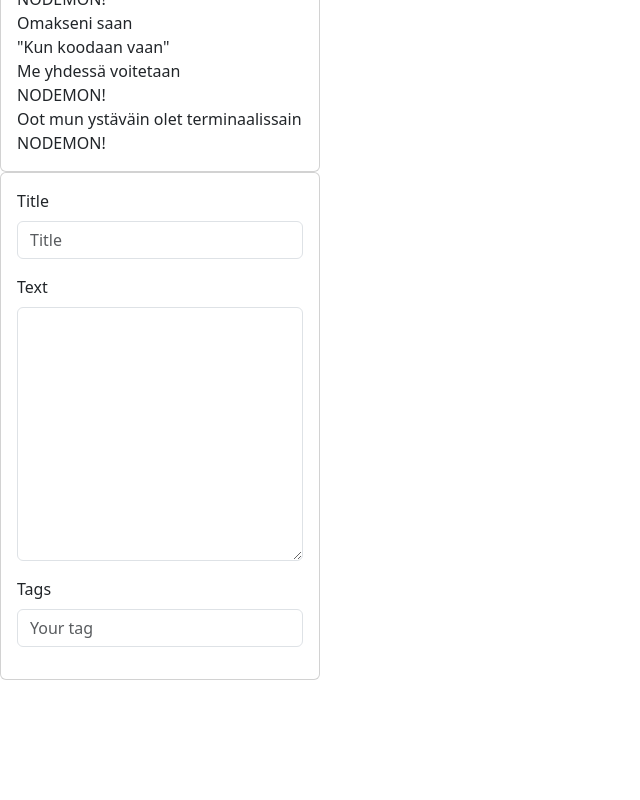
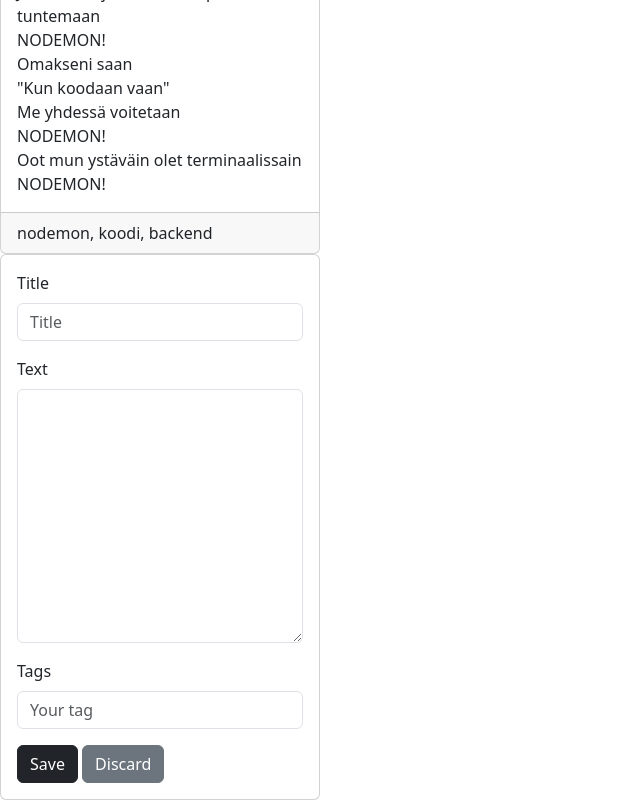
Before and after one commit to discomeles/neoxart-app, a React (Vite) app: page / in a window 1280 px wide. Shown: the part 296-1096 px from the top of the page, without its empty margins (0-640 px from the left). Before the commit the page ends 976 px from the top, so only its background shows below. Built offline with nearby package versions, Linux system fonts and the light colour scheme.

Commit message:
header and footer added to notecard, editor controlled

```diff
--- a/src/App.jsx
+++ b/src/App.jsx
@@ -7,38 +7,24 @@
 import HomePage from './pages/HomePage'
 import LoginPage from './pages/LoginPage'
 
-const info1 = `Mä tunnen sen jo kasvavan
-koodin editorissain
-Uuden backendin toteutan
-ja teen sen pystypäin
-Takaa dokumentaation etsin aina vaan
-Ja metodin jokaisen mä opin tuntemaan
-NODEMON!
-Omakseni saan
-"Kun koodaan vaan"
-Me yhdessä voitetaan
-NODEMON!
-Oot mun ystäväin olet terminaalissain
-NODEMON!`
-
-// const info = {
-//   "user":"kissa",
-//   "title":"otsikko",
-//   "text": `Mä tunnen sen jo kasvavan
-//   koodin editorissain
-//   Uuden backendin toteutan
-//   ja teen sen pystypäin
-//   Takaa dokumentaation etsin aina vaan
-//   Ja metodin jokaisen mä opin tuntemaan
-//   NODEMON!
-//   Omakseni saan
-//   "Kun koodaan vaan"
-//   Me yhdessä voitetaan
-//   NODEMON!
-//   Oot mun ystäväin olet terminaalissain
-//   NODEMON!`,
-//   "tags":["nodemon","koodi","backend"]
-//   }
+const info = {
+  user:'kissa',
+  title:'Oodi Nodemonille',
+  text: 'Mä tunnen sen jo kasvavan\n'+
+  'koodin editorissain\n'+
+  'Uuden backendin toteutan\n'+
+  'ja teen sen pystypäin\n'+
+  'Takaa dokumentaation etsin aina vaan\n'+
+  'Ja metodin jokaisen mä opin tuntemaan\n'+
+  'NODEMON!\n'+
+  'Omakseni saan\n'+
+  '"Kun koodaan vaan"\n'+
+  'Me yhdessä voitetaan\n'+
+  'NODEMON!\n'+
+  'Oot mun ystäväin olet terminaalissain\n'+
+  'NODEMON!',
+  tags:'nodemon, koodi, backend'
+  }
 
 function App() {
   const [state, setState] = useState({
@@ -49,6 +35,11 @@
     user:""
   })
 
+// function to handle adding note data
+const addEntry = (dataObject) => {
+  console.log(dataObject)
+}
+
 // --- Rendering ---
 
   if(state.isLogged) {
@@ -56,8 +47,8 @@
     <div className='App'>
       <AppNavbar />
         <Routes>
-          <Route path="/" element={<HomePage info={info1} />} />
-          <Route path="/login" element={<LoginPage />} />
+          <Route path="/" element={<HomePage info={info} addEntry={addEntry}/>} />
+          <Route path="/login" element={<LoginPage />}/>
       </Routes>
     </div>
     )
--- a/src/components/NoteCard.jsx
+++ b/src/components/NoteCard.jsx
@@ -4,11 +4,13 @@
   return (
   <div style={{ whiteSpace: "pre-wrap"}}>
     <Card style={{ width: '20rem'}}>
+      <Card.Header as="h5">{info.title}</Card.Header>
       <Card.Body>
         <Card.Text>
-        {info}
+        {info.text}
         </Card.Text>
       </Card.Body>
+      <Card.Footer>{info.tags}</Card.Footer>
     </Card>
   </div>
   )
--- a/src/components/TextEditor.jsx
+++ b/src/components/TextEditor.jsx
@@ -1,25 +1,84 @@
+import { useState } from "react"
 import Card from "react-bootstrap/Card"
 import Form from 'react-bootstrap/Form'
 import Button from 'react-bootstrap/Button'
 
-const EditorCard = () => {
+const TextEditor = ({addEntry}) => {
+
+  const [noteState, setNoteState] = useState({
+    title:'',
+    text:'',
+    tags:''
+  })
+
+  const onSubmit = (event) => {
+    event.preventDefault();
+    console.log("foo")
+    addEntry(noteState)
+    // setNoteState({
+    //   title:'',
+    //   text:'',
+    //   tags:''
+    // })
+  }
+
+  const handleTitleChange = (event) => {
+    setNoteState(prevState => ({ ...prevState, title:event.target.value}))
+  }
+
+  const handleTextChange = (event) => {
+    setNoteState(prevState => ({ ...prevState, text:event.target.value}))
+  }
+
+  const handleTagChange = (event) => {
+    setNoteState(prevState => ({ ...prevState, tags:event.target.value}))
+  }
+
   return (
     <div style={{ whiteSpace: "pre-wrap"}}>
       <Card style={{ width: '20rem'}}>
         <Card.Body>
-        <Form>
-      <Form.Group className="mb-3" controlId="exampleForm.ControlInput1">
+          <Form onSubmit={onSubmit}>
+            <Form.Group className="mb-3" controlId="title">
               <Form.Label>Title</Form.Label>
-        <Form.Control type="text" placeholder="Title" />
+              <Form.Control
+                type="text"
+                placeholder="Title"
+                value={noteState.title}
+                onChange={handleTitleChange}
+              />
             </Form.Group>
-      <Form.Group className="mb-3" controlId="exampleForm.ControlTextarea1">
+            <Form.Group className="mb-3" controlId="text">
               <Form.Label>Text</Form.Label>
-        <Form.Control as="textarea" rows={10} />
+              <Form.Control
+                as="textarea"
+                rows={10}
+                value={noteState.text}
+                onChange={handleTextChange}
+              />
             </Form.Group>
-      <Form.Group className="mb-3" controlId="exampleForm.ControlInput2">
+            <Form.Group className="mb-3" controlId="tags" >
               <Form.Label>Tags</Form.Label>
-        <Form.Control type="text" placeholder="Your tag" />
+              <Form.Control
+                type="text"
+                placeholder="Your tag"
+                value={noteState.tags}
+                onChange={handleTagChange}
+              />
             </Form.Group>
+            <Button
+              variant="dark"
+              type="submit"
+            >
+              Save
+            </Button>{' '}
+            <Button
+              variant="secondary"
+              type="reset"
+              onClick={() => console.log("discard")}
+            >
+              Discard
+            </Button>
           </Form>
         </Card.Body>
       </Card>
@@ -27,10 +86,4 @@
   )
 }
 
-const TextEditor = () => {
-  return (
-    <EditorCard />
-  )
-}
-
  export default TextEditor
--- a/src/pages/HomePage.jsx
+++ b/src/pages/HomePage.jsx
@@ -2,11 +2,11 @@
 import AppNavbar from '../components/AppNavbar'
 import TextEditor from '../components/TextEditor'
 
-const HomePage = ({info}) => {
+const HomePage = ({info, addEntry}) => {
     return (
         <>
         <NoteCard info={info}/>
-        <TextEditor />
+        <TextEditor addEntry={addEntry}/>
         </>
     )
 }
```
Lines whose indentation alone changed are shown as unchanged.
